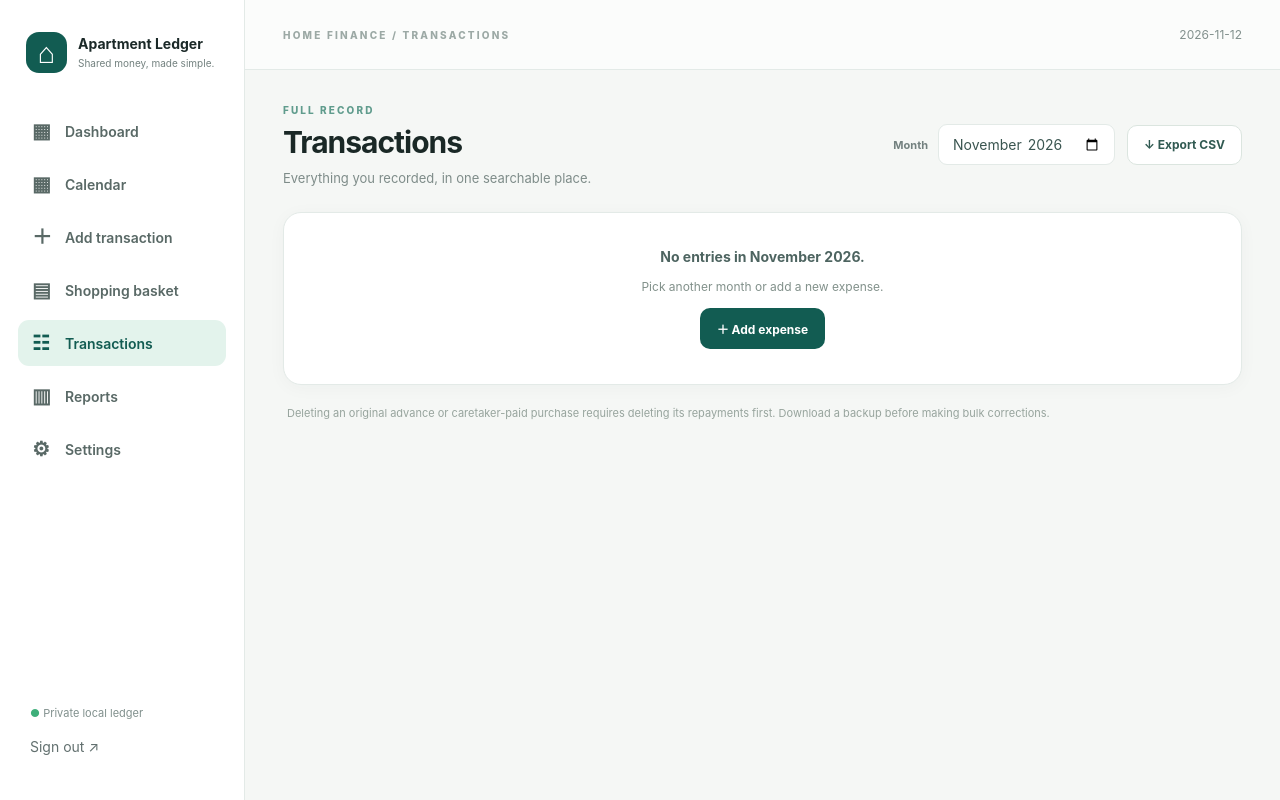
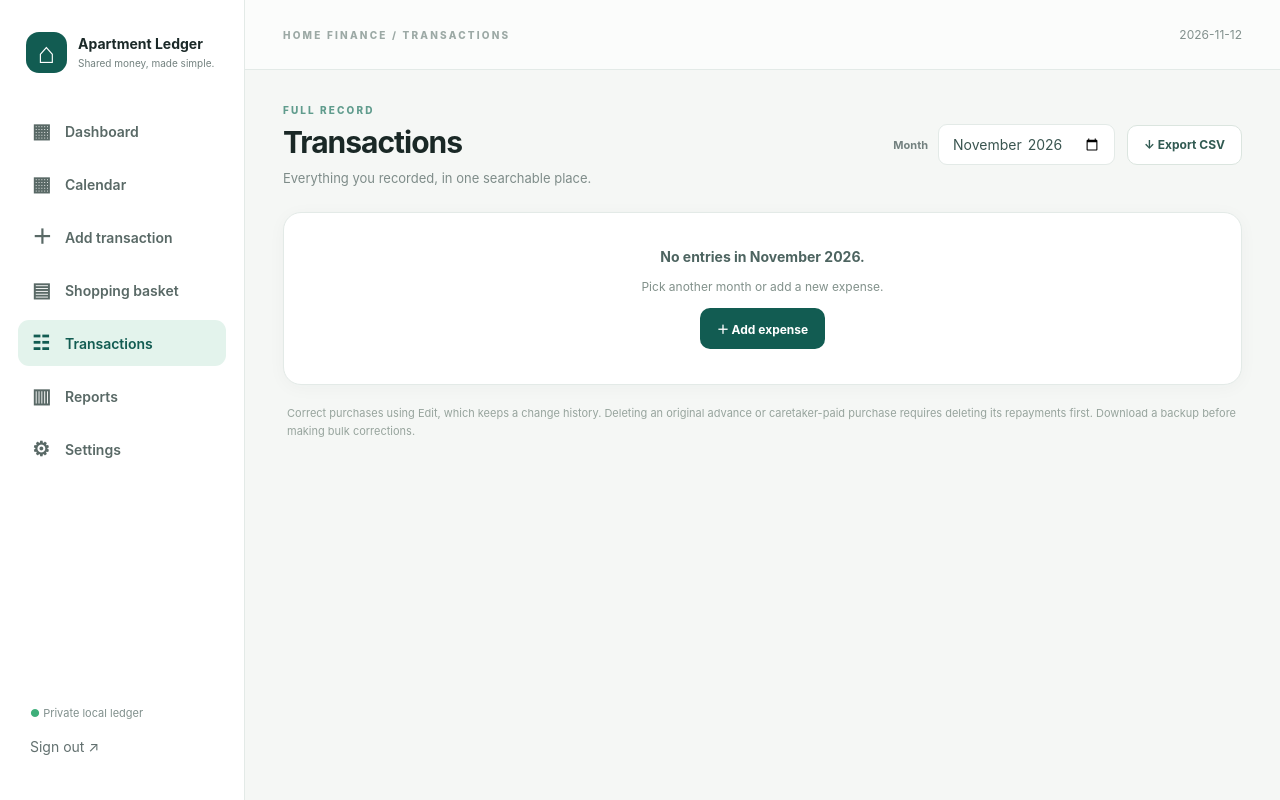
Before and after one commit to Rafidabd/apartment-ledger, a Flask app: page /transactions in a window 1280 px wide. Run offline with Flask 3, Linux system fonts and the light colour scheme; the visitor is signed in with stand-in values (Sample User, id 1); data comes from the database, SQL or seed files in the repository; data that the repository does not hold is empty.

Commit message:
Allow safe purchase edits from transactions

```diff
--- a/templates/transactions.html
+++ b/templates/transactions.html
@@ -5,10 +5,10 @@
   {% if rows %}
     <div class="table-scroll"><table><thead><tr><th>Date</th><th>What happened</th><th>Category / person</th><th>Amount</th><th class="right">Action</th></tr></thead><tbody>
     {% for tx in rows %}
-      <tr><td class="nowrap">{{ tx.tx_date }}</td><td><strong>{{ tx.item or kinds[tx.kind] }}</strong><small class="table-sub">{{ kinds[tx.kind] }}{% if tx.note %} · {{ tx.note }}{% endif %}{% if tx.quantity %} · {{ tx.quantity }}{% endif %}</small></td><td>{{ tx.member_name or tx.category_name or '—' }}</td><td class="amount-cell">{{ money(tx.amount) }}</td><td class="right"><form method="post" action="{{ url_for('delete_transaction',tx_id=tx.id) }}" onsubmit="return confirm('Delete this entry? This recalculates all balances.');"><input type="hidden" name="csrf" value="{{ csrf }}"><button class="text-danger" type="submit" aria-label="Delete transaction {{ tx.id }}">Delete</button></form></td></tr>
+      <tr><td class="nowrap">{{ tx.tx_date }}</td><td><strong>{{ tx.item or kinds[tx.kind] }}</strong><small class="table-sub">{{ kinds[tx.kind] }}{% if tx.note %} · {{ tx.note }}{% endif %}{% if tx.quantity %} · {{ tx.quantity }}{% endif %}</small></td><td>{{ tx.member_name or tx.category_name or '—' }}</td><td class="amount-cell">{{ money(tx.amount) }}</td><td class="right">{% if tx.kind in ['expense','caretaker_expense'] %}<a class="edit-link" href="{{ url_for('edit_expense',tx_id=tx.id) }}">Edit</a>{% endif %}<form method="post" action="{{ url_for('delete_transaction',tx_id=tx.id) }}" onsubmit="return confirm('Delete this entry? This recalculates all balances.');"><input type="hidden" name="csrf" value="{{ csrf }}"><button class="text-danger" type="submit" aria-label="Delete transaction {{ tx.id }}">Delete</button></form></td></tr>
     {% endfor %}
     </tbody></table></div>
   {% else %}<div class="empty"><strong>No entries in {{ label }}.</strong><p>Pick another month or add a new expense.</p><a class="btn btn-primary" href="{{ url_for('record',kind='expense') }}">＋ Add expense</a></div>{% endif %}
   </div>
-  <p class="footnote">Deleting an original advance or caretaker-paid purchase requires deleting its repayments first. Download a backup before making bulk corrections.</p>
+  <p class="footnote">Correct purchases using Edit, which keeps a change history. Deleting an original advance or caretaker-paid purchase requires deleting its repayments first. Download a backup before making bulk corrections.</p>
 {% endblock %}
```
